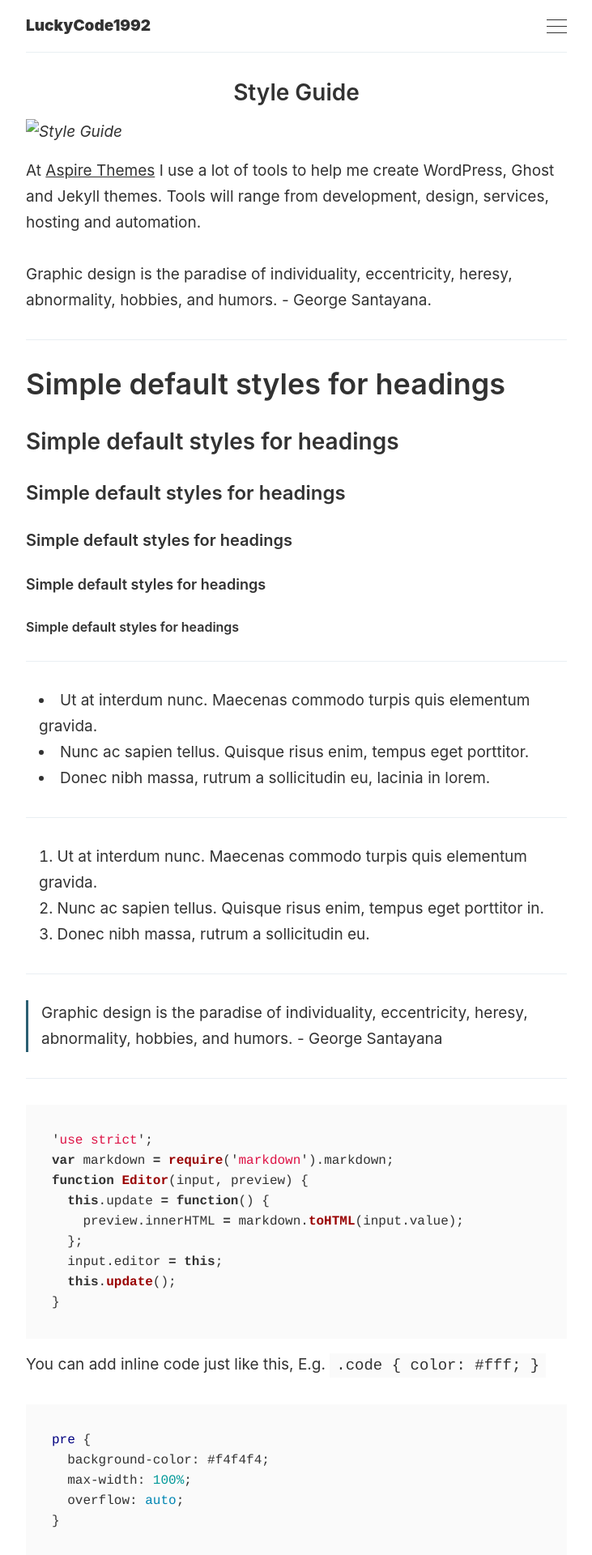
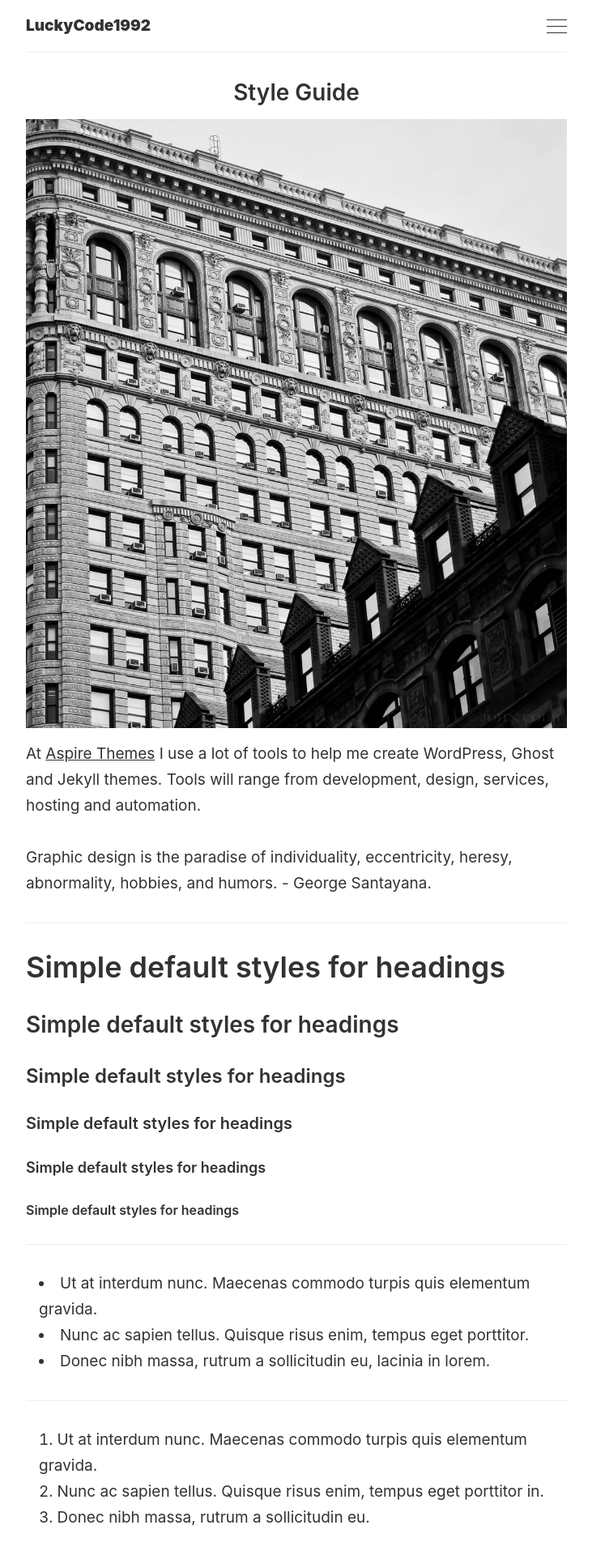
Before and after one commit to LuckyCode1992/blogs, a Jekyll site: the page built from _pages/style-guide.md, in a window 1280 px wide. Shown: the top 1920 px of the page at 81% size, without its empty margins (274-1005 px from the left). Built offline with Jekyll 4.4.1, drawn with Linux system fonts in a browser that asks for light colours.

Commit message:
提交代码

```diff
--- a/_pages/style-guide.md
+++ b/_pages/style-guide.md
@@ -1,7 +1,7 @@
 ---
 layout: page
 title: Style Guide
-image: 'images/pages/styleguide.jpg'
+image: '/images/pages/styleguide.jpg'
 ---
 
 At [Aspire Themes](http://aspirethemes.com/) I use a lot of tools to help me create WordPress, Ghost and Jekyll themes. Tools will range from development, design, services, hosting and automation.
```
